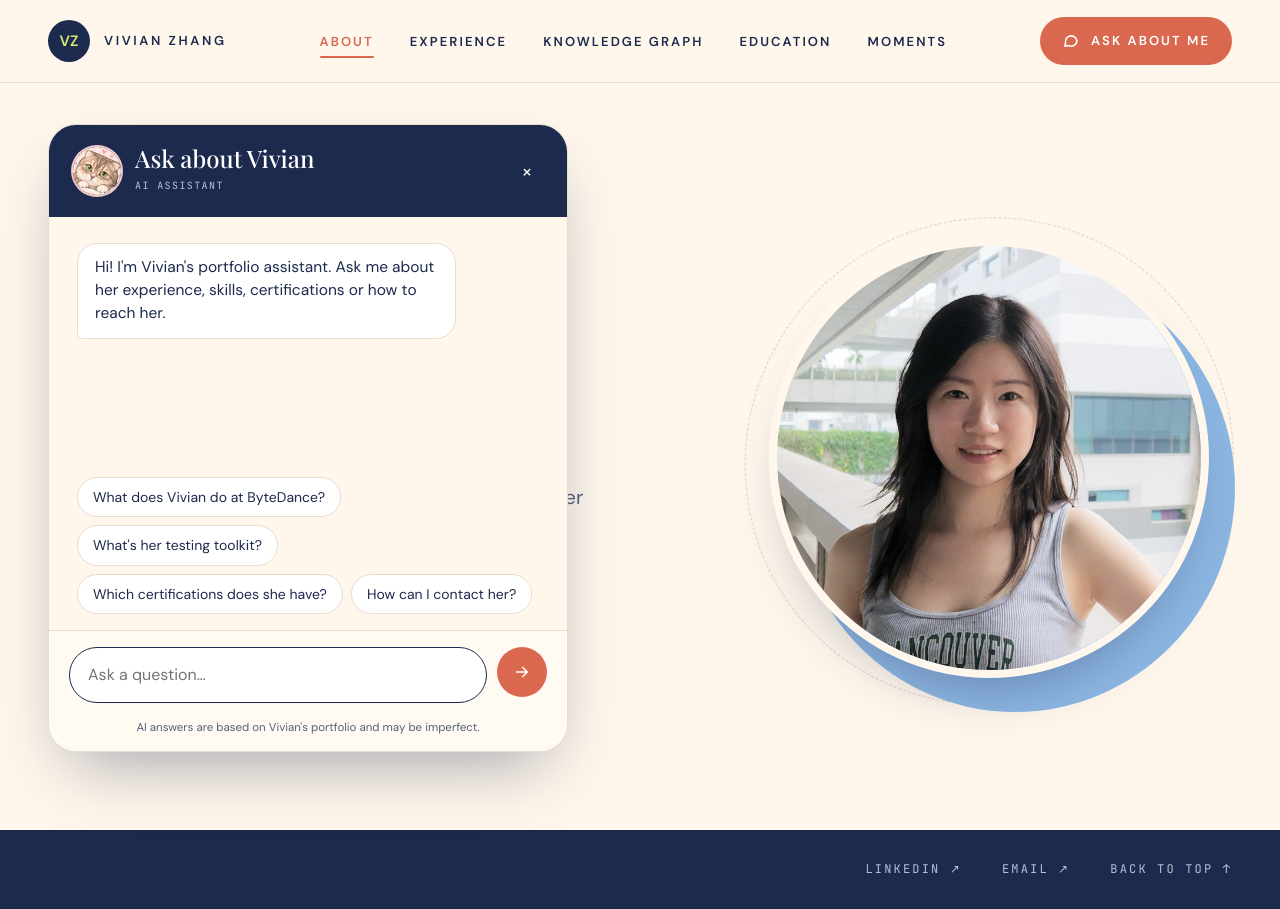
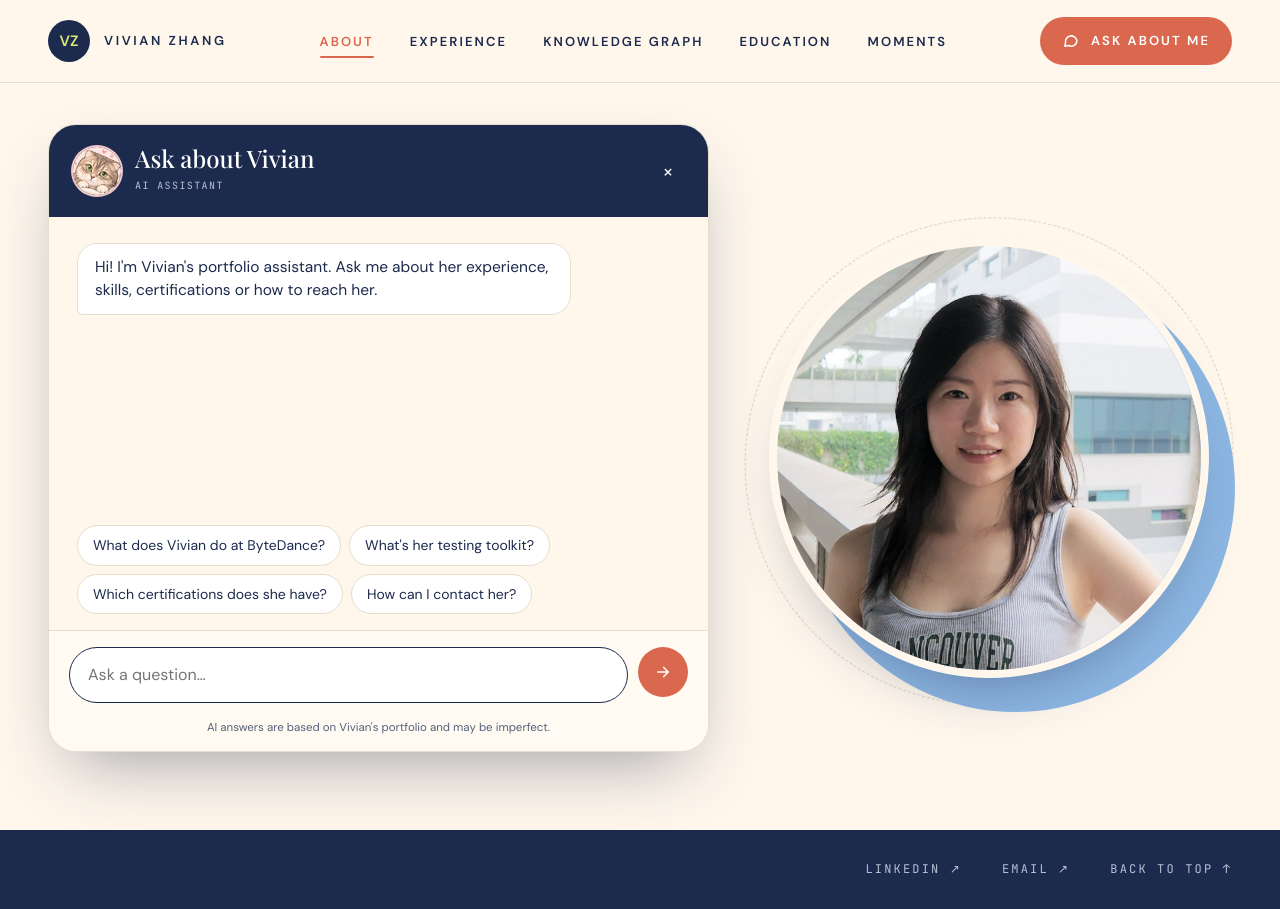
Before and after one commit to viviancpsc/personal_website, a plain HTML site: page index.html in a window 1280 px wide. Both pictures are taken after a click on the button "ASK ABOUT ME". Shown: the top 909 px of the page. Drawn offline with nearby package versions, Linux system fonts and the light colour scheme; a web font is replaced by a local one.

Commit message:
Chat: widen on the About page to cover the intro text, stopping before the photo
Co-Authored-By: Claude Opus 5.5 <noreply@anthropic.com>
Claude-Session: https://claude.ai/code/session_01QQ3Mqisfuyd23zcdveYayQ

```diff
--- a/index.html
+++ b/index.html
@@ -920,9 +920,17 @@
     // Keep the panel's bottom edge above the navy footer whenever the footer is on screen.
     const foot = document.querySelector('footer');
     const fit = () => {
-      if (box.hidden || !matchMedia('(min-width: 1081px)').matches) { box.style.bottom = ''; return; }
+      if (box.hidden || !matchMedia('(min-width: 1081px)').matches) { box.style.bottom = ''; box.style.width = ''; return; }
       const overlap = innerHeight - foot.getBoundingClientRect().top;
       box.style.bottom = Math.max(48, overlap + 28) + 'px';
+      // Widen to cover the intro text on the left, but always stop well short of the photo.
+      const heroEl = document.querySelector('.hero');
+      if (!heroEl || heroEl.offsetParent === null) { box.style.width = ''; return; }
+      const left = box.getBoundingClientRect().left;
+      const textEnd = Math.max(...[...document.querySelectorAll('.hero > div:first-child > *')].map(el => el.getBoundingClientRect().right));
+      const photo = document.querySelector('.portrait').getBoundingClientRect().left;
+      const want = Math.max(520, textEnd - left + 28), limit = photo - left - 48;
+      box.style.width = Math.round(Math.min(want, limit, 680)) + 'px';
     };
     addEventListener('scroll', fit, { passive: true });
     addEventListener('resize', fit);
```
